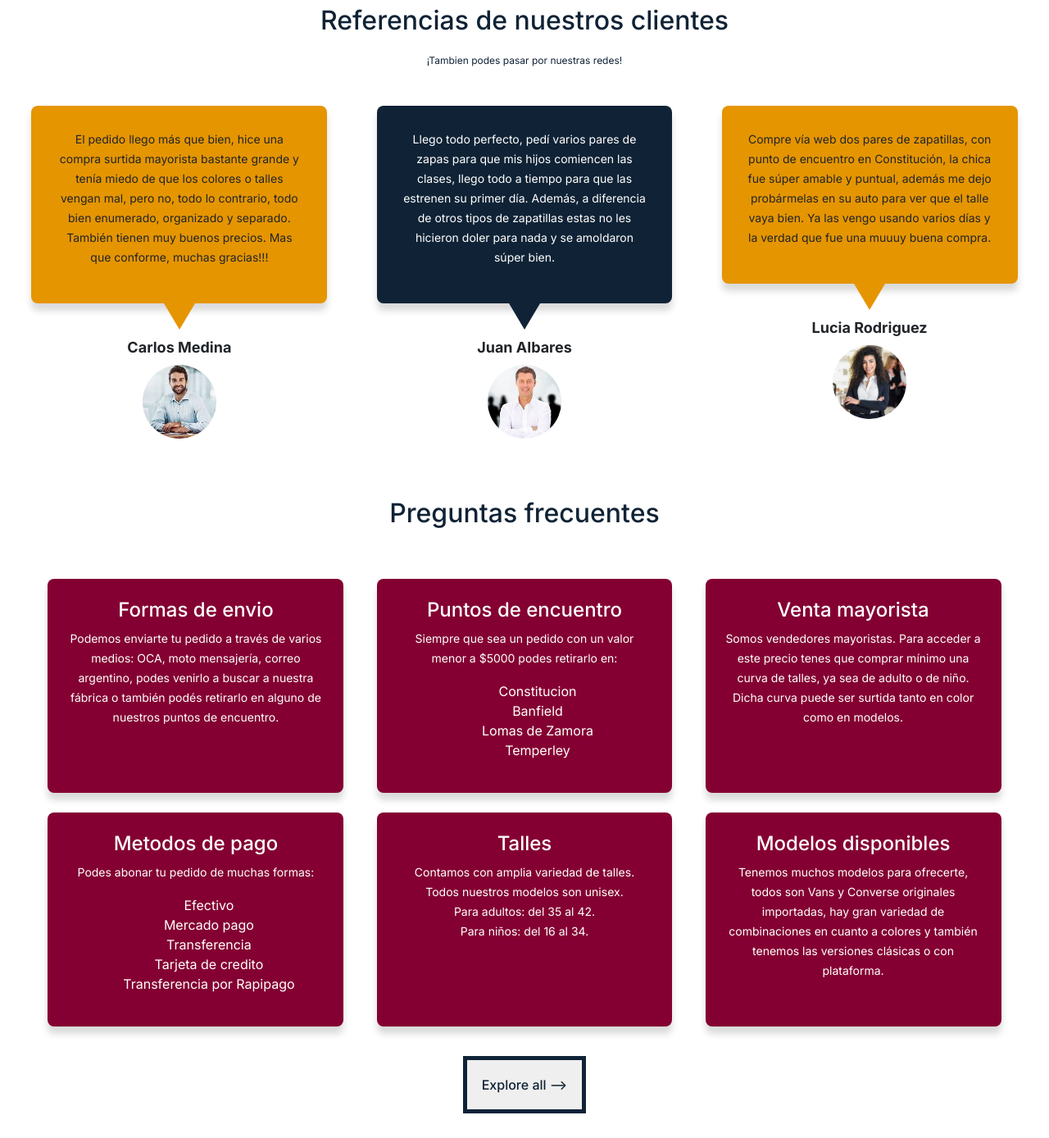
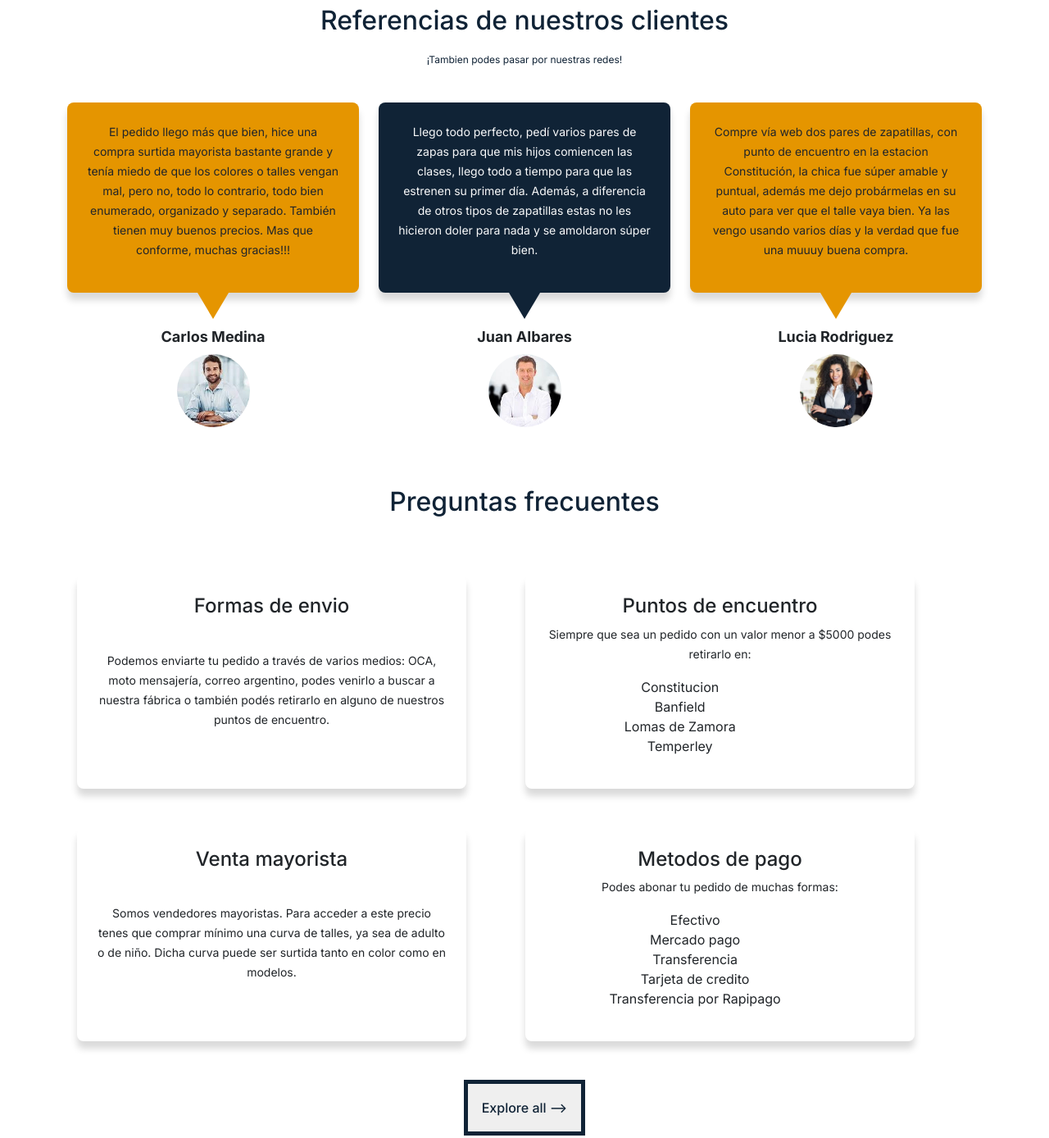
Before and after one commit to eugeniainsaurralde/ZapArBT, a plain HTML site: page Zap Ar - copia/Codigo ZapAr/index.html in a window 1280 px wide. Shown: the part 3360-4748 px from the top of the page at 82% size. Drawn offline with nearby package versions, Linux system fonts and the light colour scheme.

Commit message:
Add files via upload

```diff
--- a/Zap Ar - copia/Codigo ZapAr/index.html
+++ b/Zap Ar - copia/Codigo ZapAr/index.html
@@ -119,45 +119,48 @@
                 <h2>Referencias de nuestros clientes</h2>
                 <sub>¡Tambien podes pasar por nuestras redes!</sub>
             </div>
-            <div class="todas_las_referencias">
-                <div class="referencias_por_separado">
-                    <div class="testimonios sombra">
+            <div class="container">
+                <div class="row align-items-start">
+                  <div class="col-md-4 col-sm-12 d-flex flex-column d-flex align-items-center">
+                        <div class="testimonios p-4 sombra">
                             <p> El pedido llego más que bien, hice una compra surtida mayorista bastante grande y tenía miedo de que los colores o talles vengan mal, pero no, todo lo contrario, todo bien enumerado, organizado y separado. También tienen muy buenos precios. Mas que conforme, muchas gracias!!!
                             </p>
                         </div>
                         <div class="triangulo"></div>
                         <span class="cliente">Carlos Medina</span>
-                    <img src="Imagenes/cliente_1.jpg" alt="cliente 1" class="cliente_foto">
+                        <img src="Imagenes/cliente_1.jpg" alt="cliente 1" class="rounded-circle cliente_foto">
                   </div>
-                <div class="referencias_por_separado">
-                    <div class="testimonios azul sombra">
+                  <div class="col-md-4 col-sm-12 d-flex flex-column d-flex align-items-center">
+                        <div class="testimonios azul  p-4 sombra text-light">
                             <p> Llego todo perfecto, pedí varios pares de zapas para que mis hijos comiencen las clases, llego todo a tiempo para que las estrenen su primer día. Además, a diferencia de otros tipos de zapatillas estas no les hicieron doler para nada y se amoldaron súper bien.
                             </p>
                         </div>
                         <div class="triangulo_azul"></div>
                         <span class="cliente">Juan Albares</span>
-                    <img src="Imagenes/cliente_2.jpg" alt="cliente 2" class="cliente_foto">
+                        <img src="Imagenes/cliente_2.jpg" alt="cliente 2" class="rounded-circle cliente_foto">
                   </div>
-                <div class="referencias_por_separado">
-                    <div class="testimonios sombra">
-                        <p> Compre vía web dos pares de zapatillas, con punto de encuentro en Constitución, la chica fue súper amable y puntual, además me dejo probármelas en su auto para ver que el talle vaya bien. Ya las vengo usando varios días y la verdad que fue una muuuy buena compra.
+                  <div class="col-md-4 col-sm-12 d-flex flex-column d-flex align-items-center">
+                        <div class="testimonios  p-4 sombra">
+                            <p> Compre vía web dos pares de zapatillas, con punto de encuentro en la estacion Constitución, la chica fue súper amable y puntual, además me dejo probármelas en su auto para ver que el talle vaya bien. Ya las vengo usando varios días y la verdad que fue una muuuy buena compra.
                             </p>
                         </div>
                         <div class="triangulo"></div>
                         <span class="cliente">Lucia Rodriguez</span>
-                    <img src="Imagenes/cliente_3.jpg" alt="cliente 3" class="cliente_foto">
+                        <img src="Imagenes/cliente_3.jpg" alt="cliente 3" class="rounded-circle cliente_foto">
+                  </div>
                 </div>
             </div>
         </section>
 
         <section id="PreguntasFrecuentes" class="margin_bottom">
             <h2 class="margin_bottom_h2">Preguntas frecuentes</h2>
-            <div class="preguntas">
-                <div class="sombra">
+            <div class="container ">
+                <div class="row  gap-4 align-items-center d-flex align-items-stretch ">
+                    <div class="col-md-5 col-sm-12  preguntas p-4 m-4 sombra ">
                         <h4>Formas de envio</h4>
                         <p>Podemos enviarte tu pedido a través de varios medios: OCA, moto mensajería, correo argentino, podes venirlo a buscar a nuestra fábrica o también podés retirarlo en alguno de nuestros puntos de encuentro.</p>
                     </div>
-                <div class="sombra">
+                    <div class="col-md-5 col-sm-12 preguntas p-4 m-4 sombra">
                         <h4>Puntos de encuentro</h4>
                         <p>Siempre que sea un pedido con un valor menor a $5000 podes retirarlo en:
                           <ul>
@@ -168,11 +171,13 @@
                           </ul>
                         </p>
                     </div>
-                <div class="sombra">
+                </div>
+                <div class="row  gap-4 align-items-center d-flex align-items-stretch">
+                    <div class="col-md-5 col-sm-12 preguntas p-4 m-4 sombra">
                         <h4>Venta mayorista</h4>
                         <p>Somos vendedores mayoristas. Para acceder a este precio tenes que comprar mínimo una curva de talles, ya sea de adulto o de niño. Dicha curva puede ser surtida tanto en color como en modelos.</p>
                     </div>
-                <div class="sombra">
+                    <div class="col-md-5 col-sm-12 preguntas p-4 m-4 sombra">
                         <h4>Metodos de pago</h4>
                     <p>Podes abonar tu pedido de muchas formas:
                       <ul>
@@ -184,25 +189,15 @@
                       </ul>
                     </p>
                     </div>
-                <div class="sombra">
-                    <h4>Talles</h4>
-                    <p>Contamos con amplia variedad de talles. Todos nuestros modelos son unisex.<br>
-                    Para adultos: del 35 al 42. <br>
-                    Para niños: del 16 al 34.
-                  </p>
-                </div>
-                <div class="sombra">
-                  <h4>Modelos disponibles</h4>
-                  <p>Tenemos muchos modelos para ofrecerte, todos son Vans y Converse originales importadas, hay gran variedad de combinaciones en cuanto a colores y también tenemos las versiones clásicas o con plataforma.</p>
                 </div>
             </div>
             <button><a href="pages/Preguntas_frecuentes.html" class="label_large link-a-boton">Explore all --> </a></button>
         </section>
 
-        <section id="Contactanos" class="margin_bottom">
+        <section id="Contactanos" class="margin_bottom ">
             <h2>¡Contactanos!</h2>
-            <div class="contactanos">
-                <div class="contactanos_1 sombra">
+            <div class="d-flex flex-row flex-nowrap  justify-content-around align-items-center contactanos">
+                <div class="d-flex flex-column flex-nowrap  justify-content-around sombra contactanos_1">
                     <strong>¡Nos podes enviar cualquier duda o sugerencia!</strong>
                     <button class="botones_violetas sombra"><a href="pages/consultas.html"
                             class="link-a-boton label_large">Comunicate con nosotros</a></button>
@@ -213,7 +208,7 @@
                             alt="logo de instagram"></a>
 
                 </div>
-                <div class="contactanos_1 sombra">
+                <div class="d-flex flex-column flex-nowrap  justify-content-around sombra contactanos_1 sombra">
                     <strong>¡Averigua como convertirte en revendedor!</strong>
                     <button class="botones_violetas sombra"><a href="pages/vendedores_mayoristas.html"
                             class="link-a-boton label_large">Contactate con los vendedores mayoristas</a></button>
```
Lines whose indentation alone changed are shown as unchanged.
